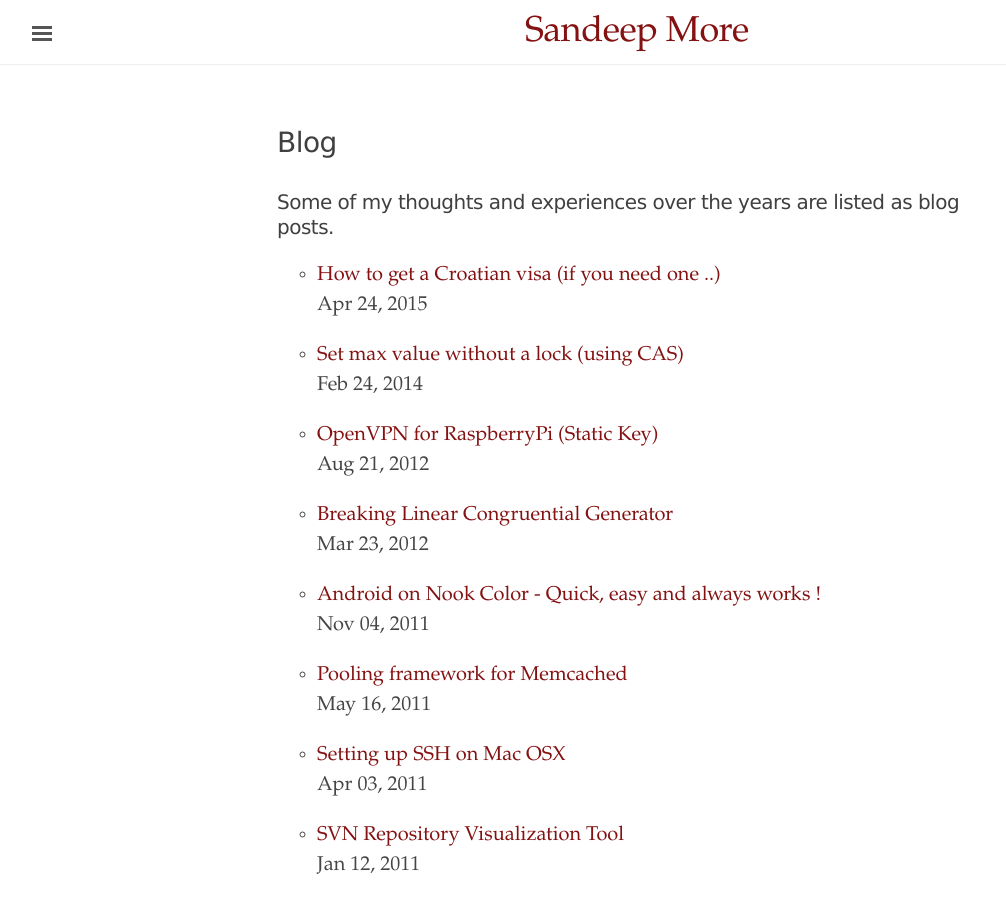
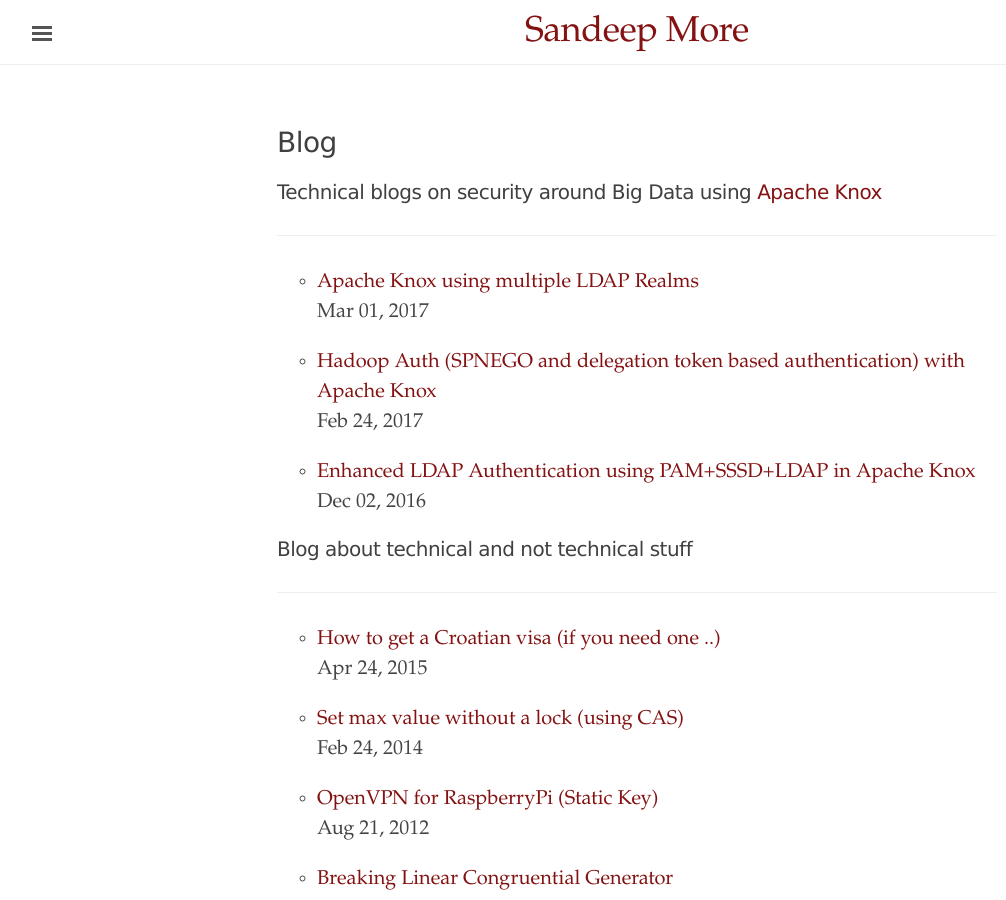
Before and after one commit to srmzn6/srmzn6.github.io, a Jekyll site: the page built from blog.md, in a window 1280 px wide and 900 px high. Shown: the whole window, without its empty margins (3-1009 px from the left). Built offline with Jekyll 4.4.1, drawn with Linux system fonts in a browser that asks for light colours; some of the changed text lies outside the part shown.

Commit message:
Adding Knox blog links and minor changes

```diff
--- a/_includes/footer.html
+++ b/_includes/footer.html
@@ -1,4 +1,6 @@
 <hr>
 <footer class="SRMfooter">
-    <p>This website contains my own opinions and does not reflect the opinions of anyone else. Built using  <a href="https://jekyllrb.com/" target="_blank">Jekyll</a> template by <a href="http://elotroalex.github.io/ed/" target="_blank">Ed.</a> </p>
+    <p>This website contains my own opinions and does not reflect the opinions of anyone else. <br/>
+		Built using  <a href="https://jekyllrb.com/" target="_blank">Jekyll</a> template by <a href="http://elotroalex.github.io/ed/" target="_blank">Ed.</a> <br/>
+	</p>
 </footer>
--- a/blog.md
+++ b/blog.md
@@ -2,10 +2,30 @@
 layout: page
 title: Blog
 ---
+
 <p>
-	<h3> Some of my thoughts and experiences over the years are listed as blog posts.</h3>
+	<h5> Technical blogs on security around Big Data using <a href="http://knox.apache.org/">Apache Knox</a> </h5>
 </p>
+<hr/>
+<ul>
+    <li>
+      <a href="https://cwiki.apache.org/confluence/display/KNOX/2017/03/01/Apache+Knox+using+multiple+LDAP+Realms">Apache Knox using multiple LDAP Realms</a>
+	  <p class="date">Mar 01, 2017</p>
+    </li>
+    <li>
+      <a href="https://cwiki.apache.org/confluence/display/KNOX/2017/02/24/Hadoop+Auth+%28SPNEGO+and+delegation+token+based+authentication%29+with+Apache+Knox">Hadoop Auth (SPNEGO and delegation token based authentication) with Apache Knox</a>
+	  <p class="date">Feb 24, 2017</p>
+    </li>
+    <li>
+      <a href="https://cwiki.apache.org/confluence/pages/viewpage.action?pageId=66854729">Enhanced LDAP Authentication using PAM+SSSD+LDAP in Apache Knox</a>
+	  <p class="date">Dec 02, 2016</p>
+    </li>
+</ul>
 
+<p>
+	<h4>Blog about technical and not technical stuff</h4>
+</p>
+<hr/>
 <ul>
   {% for post in site.posts %}
     <li>
--- a/index.html
+++ b/index.html
@@ -6,10 +6,8 @@
   <h1>Hello</h1>
 
 <p>Welcome, a little introduction about me. </p>
-</a>I am an Engineer by trade, tinkering and working on security around big data. I am also a <a href="https://www.apache.org/" target="_blank">Apache</a> Committer and a PMC member for <a href="https://knox.apache.org/" target="_blank">Apache Knox</a>. When not working on real world problems you may find me working on home automation projects or gardening.</p>
+</a>I am an Engineer by trade, tinkering and working on security around big data. I am also an <a href="https://www.apache.org/" target="_blank">Apache</a>   <a href="https://en.wikipedia.org/wiki/Committer" target="_blank">Committer</a>  and a PMC member for <a href="https://knox.apache.org/" target="_blank">Apache Knox</a> project. When not working on real world problems you may find me working on home automation projects or gardening.</p>
 
-<p>I sometimes <a href="{{ site.baseurl }}/blog">blog</a>, topics are mostly technical but not always  </p>
-
-<p> I am also a firm believer in <a href="https://en.wikipedia.org/wiki/Open-source_software" target="_blank">Opensource software</a> and its values.</p>
+<p>I sometimes <a href="{{ site.baseurl }}/blog">blog</a>, topics are mostly technical but not always. I am also a firm believer in <a href="https://en.wikipedia.org/wiki/Open-source_software" target="_blank">Opensource software</a> and its values.</p>
 
 </div>
```
